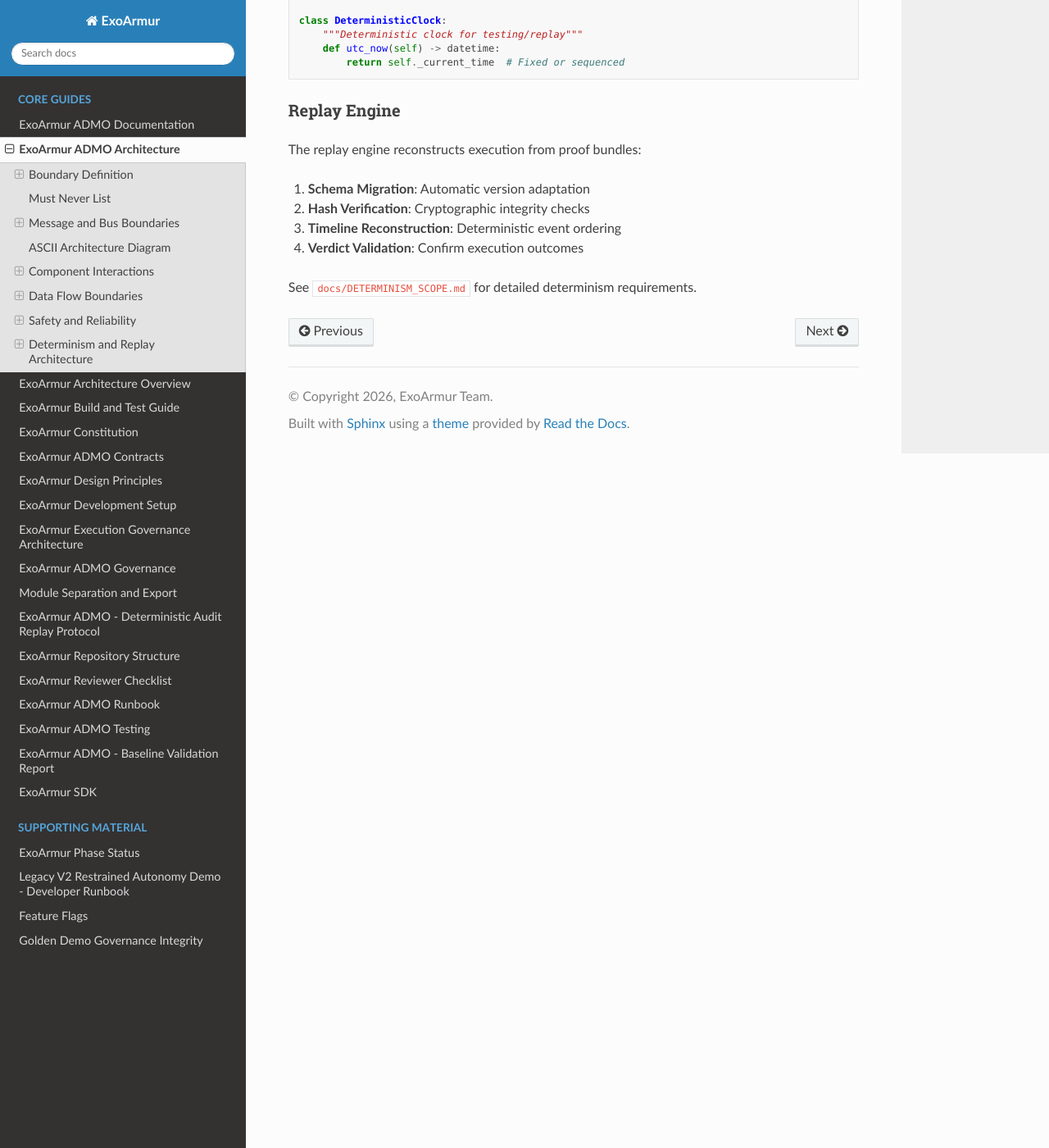
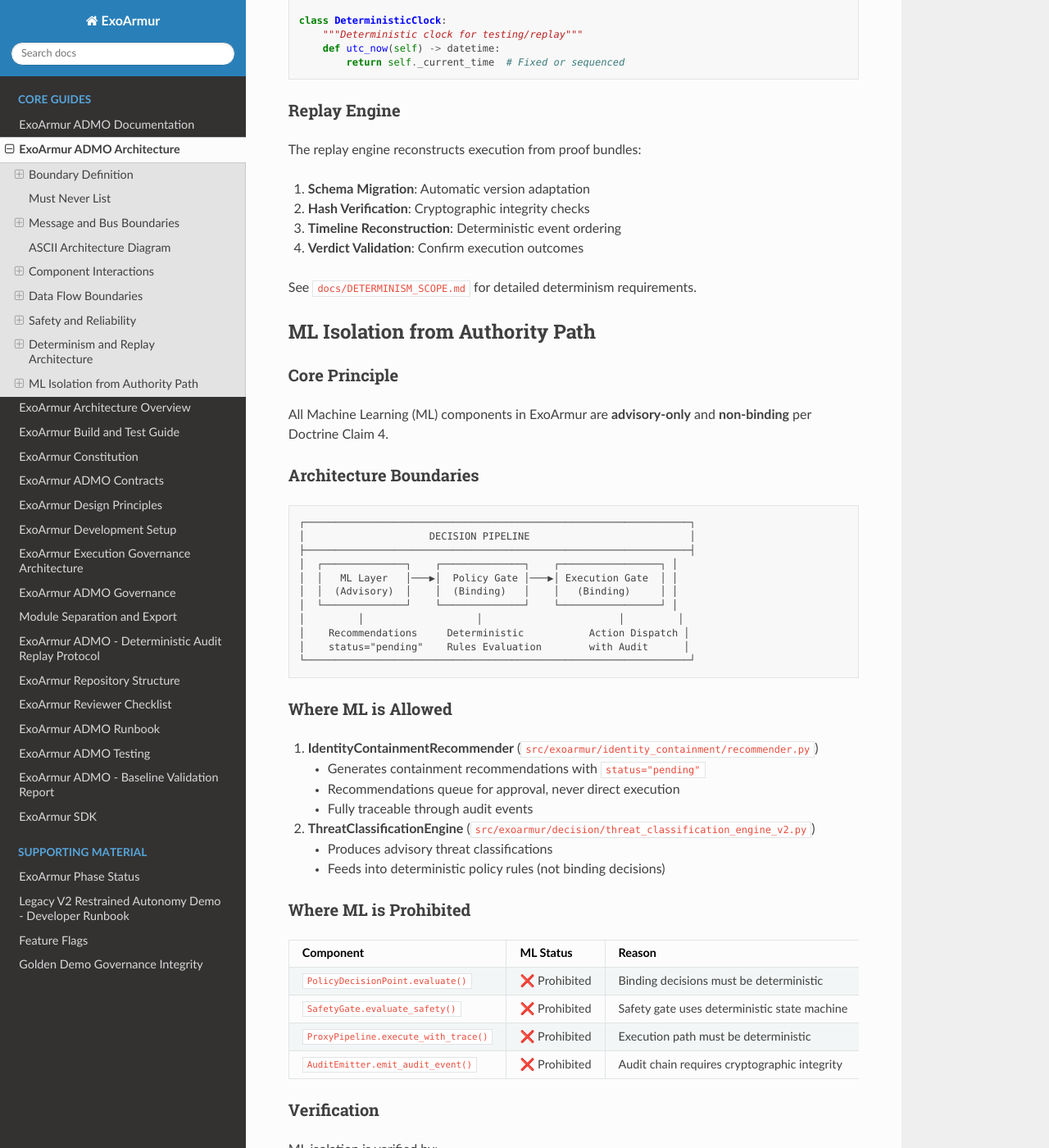
Before and after one commit to slucerodev/ExoArmur-Core, a Sphinx documentation site: the page built from docs/ARCHITECTURE.md, in a window 1280 px wide and 1400 px high, scrolled down 6001 px. Shown: the whole window at 82% size. Built offline with Sphinx 7.4.7 and the Read the Docs theme 3.1.0, drawn with Linux system fonts in a browser that asks for light colours; some of the changed text lies outside the part shown.

Commit message:
verify(claim-4): ML Isolation from Authority Path - VERIFIED
Complete verification of Doctrine Claim 4 with:

- docs/ML_ISOLATION.md: Explicit policy stating all ML is advisory-only
- tests/test_ml_isolation.py: 6 tests verifying ML isolation
  * Decision pipeline uses deterministic rules (no ML)
  * Recommender outputs have status='pending' (non-binding)
  * Proof bundles contain no ML-derived metadata
  * Multi-run determinism confirmed (identical replay hashes)
  * Disabling ML does not affect correctness
- docs/ARCHITECTURE.md: Added ML Isolation section with architecture boundaries
- docs/DOCTRINE_VERIFICATION.md: Claim 4 status updated to VERIFIED
- docs/DOCTRINE.md: Updated evidence for Claim 4

All 6 tests passing. Determinism check clean.
ML outputs are: advisory-only, non-binding, fully traceable.

````diff
--- a/docs/ARCHITECTURE.md
+++ b/docs/ARCHITECTURE.md
@@ -267,3 +267,65 @@ The replay engine reconstructs execution from proof bundles:
 4. **Verdict Validation**: Confirm execution outcomes
 
 See `docs/DETERMINISM_SCOPE.md` for detailed determinism requirements.
+
+## ML Isolation from Authority Path
+
+### Core Principle
+
+All Machine Learning (ML) components in ExoArmur are **advisory-only** and **non-binding** per Doctrine Claim 4.
+
+### Architecture Boundaries
+
+```
+┌─────────────────────────────────────────────────────────────────┐
+│                     DECISION PIPELINE                           │
+├─────────────────────────────────────────────────────────────────┤
+│  ┌──────────────┐    ┌──────────────┐    ┌─────────────────┐ │
+│  │   ML Layer   │───▶│  Policy Gate │───▶│ Execution Gate  │ │
+│  │  (Advisory)  │    │  (Binding)   │    │   (Binding)     │ │
+│  └──────────────┘    └──────────────┘    └─────────────────┘ │
+│         │                   │                       │         │
+│    Recommendations     Deterministic           Action Dispatch │
+│    status="pending"    Rules Evaluation        with Audit      │
+└─────────────────────────────────────────────────────────────────┘
+```
+
+### Where ML is Allowed
+
+1. **IdentityContainmentRecommender** (`src/exoarmur/identity_containment/recommender.py`)
+   - Generates containment recommendations with `status="pending"`
+   - Recommendations queue for approval, never direct execution
+   - Fully traceable through audit events
+
+2. **ThreatClassificationEngine** (`src/exoarmur/decision/threat_classification_engine_v2.py`)
+   - Produces advisory threat classifications
+   - Feeds into deterministic policy rules (not binding decisions)
+
+### Where ML is Prohibited
+
+| Component | ML Status | Reason |
+|-----------|-----------|--------|
+| `PolicyDecisionPoint.evaluate()` | ❌ Prohibited | Binding decisions must be deterministic |
+| `SafetyGate.evaluate_safety()` | ❌ Prohibited | Safety gate uses deterministic state machine |
+| `ProxyPipeline.execute_with_trace()` | ❌ Prohibited | Execution path must be deterministic |
+| `AuditEmitter.emit_audit_event()` | ❌ Prohibited | Audit chain requires cryptographic integrity |
+
+### Verification
+
+ML isolation is verified by:
+
+1. **Unit tests** (`tests/test_ml_isolation.py`):
+   - Decision pipeline produces identical results with/without ML
+   - Recommender outputs have `status="pending"`
+   - No ML-derived metadata in proof bundles
+
+2. **Determinism check** (`scripts/check_determinism.py`):
+   - Core modules use `utc_now()` not probabilistic sources
+   - No `random`, `time.time()`, or unseeded ML in authority path
+
+3. **Architecture review**:
+   - `ProxyPipeline` uses deterministic `PolicyDecisionPoint`
+   - All ML outputs flow through approval gates
+   - Disabling ML cannot affect correctness
+
+See `docs/ML_ISOLATION.md` for the complete isolation policy.
````
Also changed, not shown: docs/DOCTRINE.md (+2 -2 lines), docs/DOCTRINE_VERIFICATION.md (+20 -8 lines), docs/ML_ISOLATION.md (added, +149 -0 lines), 1 other file.
